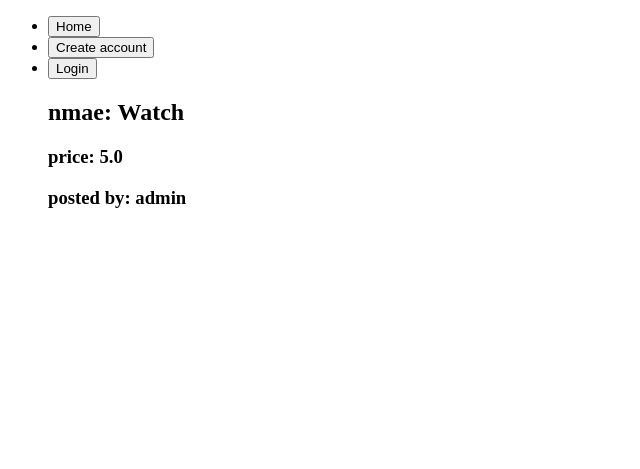
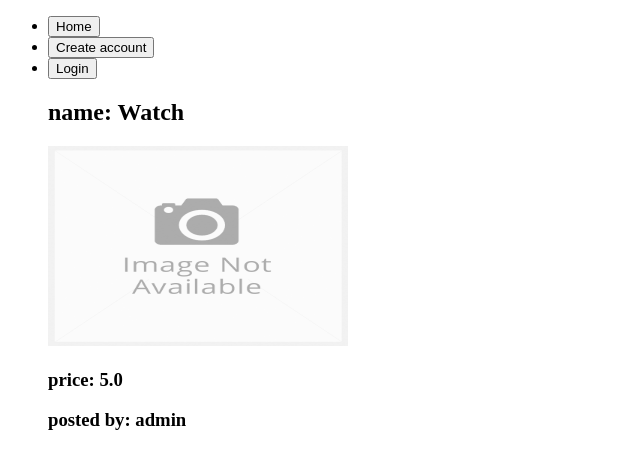
Before and after one commit to yohanneset/ShopHere, a Django app: page / in a window 1280 px wide. Shown: the top 469 px of the page, without its empty margins (0-640 px from the left). Run offline with Django 5.2, Linux system fonts and the light colour scheme; data comes from the database, SQL or seed files in the repository; both versions use the stored data as it was after the commit.

Commit message:
fixed product image upload

```diff
--- a/ShopHere/settings.py
+++ b/ShopHere/settings.py
@@ -10,6 +10,7 @@ For the full list of settings and their values, see
 https://docs.djangoproject.com/en/5.1/ref/settings/
 """
 
+import os
 from pathlib import Path
 # Build paths inside the project like this: BASE_DIR / 'subdir'.
 BASE_DIR = Path(__file__).resolve().parent.parent
@@ -126,3 +127,6 @@ DEFAULT_AUTO_FIELD = 'django.db.models.BigAutoField'
 LOGIN_REDIRECT_URL = 'home'
 LOGIN_URL = 'login'
 LOGOUT_REDIRECT_URL = None
+
+MEDIA_URL = '/media/'
+MEDIA_ROOT = os.path.join(BASE_DIR, 'media/')
--- a/main/forms.py
+++ b/main/forms.py
@@ -4,4 +4,4 @@ from .models import Item
 class AddPostForm(forms.ModelForm):
     class Meta:
         model = Item
-        fields = ['name', 'price', 'quantity', 'description']
+        fields = ['name', 'price', 'quantity', 'description', 'image']
--- a/main/models.py
+++ b/main/models.py
@@ -4,7 +4,7 @@ from django.contrib.auth.models import User
 
 class Item(models.Model):
     name = models.CharField(max_length=200)
-    image = models.ImageField()
+    image = models.ImageField(upload_to='products/images/', default='products/images/default.jpg')
     price = models.FloatField()
     quantity = models.IntegerField()
     description = models.TextField()
--- a/main/templates/main/add.html
+++ b/main/templates/main/add.html
@@ -1,5 +1,5 @@
 {% block content %}
-    <form method="POST">
+    <form method="POST" enctype="multipart/form-data">
         {% csrf_token %}
         {{ form }}
         <button type="submit"> Add </button>
--- a/main/templates/main/index.html
+++ b/main/templates/main/index.html
@@ -10,7 +10,8 @@
     {% block content %}
     {% for item in items %}
     <ul>
-        <h2> nmae: {{ item.name }}</h3>
+        <h2> name: {{ item.name }}</h3>
+        <img src="{{ item.image.url }}" alt="{{ item.title }}" style="width:300px; height:200px;" >
         <h3> price: {{ item.price }}</h3>
         <h3> posted by: {{ item.posted_by.username }}</h3>
     </ul>
--- a/main/urls.py
+++ b/main/urls.py
@@ -1,3 +1,5 @@
+from django.conf import settings
+from django.conf.urls.static import static
 from django.urls import path
 from .views import home, add_post
 
@@ -5,3 +7,6 @@ urlpatterns = [
     path('', home, name='home'),
     path('add/', add_post, name='add-post'),
 ]
+
+if settings.DEBUG:
+    urlpatterns += static(settings.MEDIA_URL, document_root=settings.MEDIA_ROOT)
--- a/main/views.py
+++ b/main/views.py
@@ -10,7 +10,7 @@ def home(request):
 @login_required
 def add_post(request):
     if request.method == 'POST':
-        form = AddPostForm(request.POST)
+        form = AddPostForm(request.POST, request.FILES)
         if form.is_valid():
             item = form.save(commit=False)
             item.posted_by = request.user
--- a/requirements.txt
+++ b/requirements.txt
@@ -1 +1,2 @@
 django >= 5.1.1
+pillow >= 10.4.0
```
Also changed, not shown: db.sqlite3, main/migrations/0002_item_image.py (added), media/products/images/default.jpg (added).
